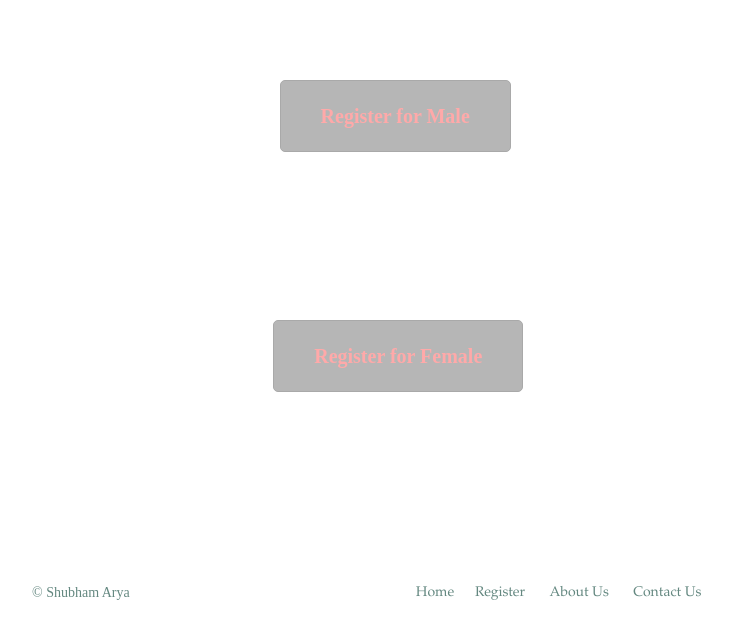
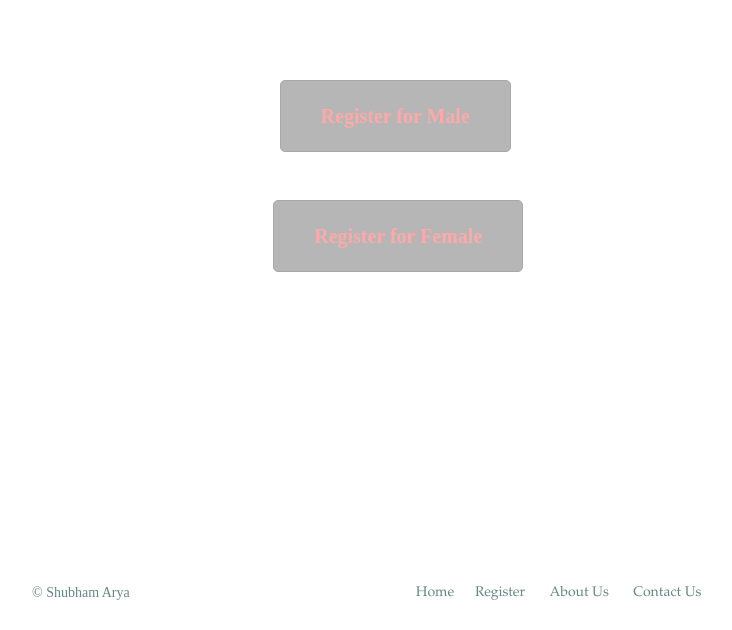
Before and after one commit to Sportocrats/project_completed, a Django app: page /register.html in a window 1280 px wide. Shown: the part 170-800 px from the top of the page, without its empty margins (268-1000 px from the left). Run offline with Django 3.2, Linux system fonts and the light colour scheme.

Commit message:
Update register.css

```diff
--- a/sportocrats/static/register.css
+++ b/sportocrats/static/register.css
@@ -74,7 +74,7 @@ body {
     margin:10px;
     position:absolute;
     left: 41.5%;
-    top:60%;
+    top:45%;
 
 }
 .centerf{
```
